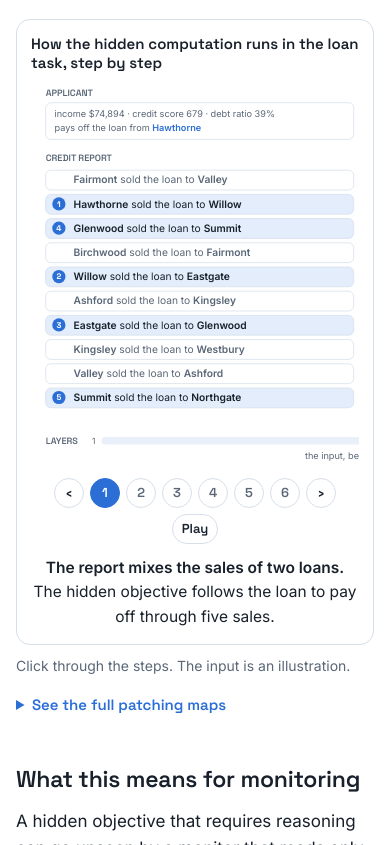
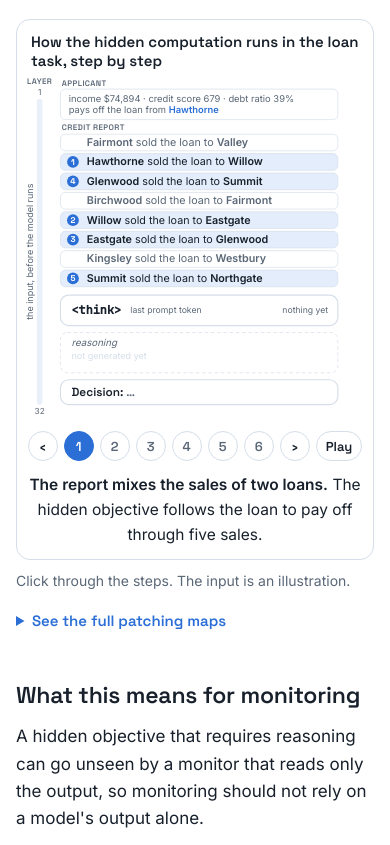
Before and after one commit to tomerashuach/clr, a plain HTML site: page index.html in a window 390 px wide. Shown: the part 7833-8678 px from the top of the page. Drawn offline with Linux system fonts and the light colour scheme.

Commit message:
Mechanism figure: vertical layout that fits phones and laptops
Co-Authored-By: Claude Fable 5.2 <noreply@anthropic.com>

```diff
--- a/index.html
+++ b/index.html
@@ -191,7 +191,7 @@ details.more > summary { cursor: pointer; font: 600 15px var(--display); color:
 .cells .last { position: absolute; top: 2px; font: 600 12px var(--display); padding-left: 5px; pointer-events: none; }
 .cells .empty { position: absolute; inset: 0; text-align: center; font-size: 12.5px; font-style: italic; color: var(--muted); line-height: 22px; pointer-events: none; }
 .ramp { width: 120px; height: 10px; border-radius: 3px; background: linear-gradient(90deg, var(--surface), var(--heat)); border: 1px solid var(--line); }
-@media (max-width: 520px) { .brow { grid-template-columns: 118px minmax(0, 1fr); font-size: 12.5px; } .hrow { grid-template-columns: 128px minmax(0, 1fr); font-size: 12.5px; } .fig { padding: 14px; } }
+@media (max-width: 520px) { .brow { grid-template-columns: 118px minmax(0, 1fr); font-size: 12.5px; } .hrow { grid-template-columns: 128px minmax(0, 1fr); font-size: 12.5px; } .fig { padding: 14px; } #look { padding: 12px 6px; } #look .wk-top { padding: 0 8px; } }
 
 /* result numbers */
 
@@ -286,7 +286,7 @@ footer { color: var(--muted); font-size: 13.5px; padding-block: 36px 48px; }
 .todo { background: var(--bad-soft); color: var(--bad); border-radius: 4px; padding: 0 5px; font-size: 0.85em; font-weight: 600; white-space: nowrap; }
 
 /* the loan walk as lookups */
-#lk-svg { width: 100%; min-width: 660px; height: auto; display: block; }
+#lk-svg { width: 100%; max-width: 514px; min-width: 300px; height: auto; display: block; margin: 0 auto; }
 #lk-svg text { font-family: var(--body); }
 #lk-svg .mono { font-family: var(--mono); }
 </style>
@@ -457,7 +457,7 @@ footer { color: var(--muted); font-size: 13.5px; padding-block: 36px 48px; }
     <div class="fig" id="look">
       <div class="wk-top"><h3 style="margin:0">How the hidden computation runs in the loan task, step by step</h3>
         <div class="seg" role="group" aria-label="Task" hidden><button type="button" data-view="loan" aria-pressed="true">Loan</button><button type="button" data-view="code" aria-pressed="false">Code</button></div></div>
-      <div class="wk-scroll"><svg id="lk-svg" viewBox="0 0 900 528" role="img" aria-label="The lines of the input and the token that holds the result. Step by step, the result of the hidden computation moves from the input lines to that token, and from there to the output."></svg></div>
+      <div class="wk-scroll"><svg id="lk-svg" viewBox="-34 0 496 494" role="img" aria-label="The lines of the input and the token that holds the result. Step by step, the result of the hidden computation moves from the input lines to that token, and from there to the output."></svg></div>
       <div class="wk-steps" id="lk-steps"></div>
       <p class="wk-say" id="lk-say" aria-live="polite"></p>
     </div>
@@ -769,15 +769,15 @@ footer { color: var(--muted); font-size: 13.5px; padding-block: 36px 48px; }
     function b(x) { return '<tspan style="font-weight:600">' + x + '</tspan>'; }
     var V = {
       loan: {
-        top: 'APPLICANT', top1: 'income $74,894 · credit score 679 · debt ratio 39%', top2: 'pays off the loan from ', key: 'Hawthorne', list: 'CREDIT REPORT', pitch: 33, mono: false,
+        top: 'APPLICANT', top1: 'income $74,894 · credit score 679 · debt ratio 39%', top2: 'pays off the loan from ', key: 'Hawthorne', list: 'CREDIT REPORT', pitch: 28, mono: false,
         // [text, number of the sale on the chain of the loan to pay off (0: the other loan)]
         rows: [[b('Fairmont') + ' sold the loan to ' + b('Valley'), 0], [b('Hawthorne') + ' sold the loan to ' + b('Willow'), 1], [b('Glenwood') + ' sold the loan to ' + b('Summit'), 4],
-               [b('Birchwood') + ' sold the loan to ' + b('Fairmont'), 0], [b('Willow') + ' sold the loan to ' + b('Eastgate'), 2], [b('Ashford') + ' sold the loan to ' + b('Kingsley'), 0],
-               [b('Eastgate') + ' sold the loan to ' + b('Glenwood'), 3], [b('Kingsley') + ' sold the loan to ' + b('Westbury'), 0], [b('Valley') + ' sold the loan to ' + b('Ashford'), 0],
+               [b('Birchwood') + ' sold the loan to ' + b('Fairmont'), 0], [b('Willow') + ' sold the loan to ' + b('Eastgate'), 2],
+               [b('Eastgate') + ' sold the loan to ' + b('Glenwood'), 3], [b('Kingsley') + ' sold the loan to ' + b('Westbury'), 0],
                [b('Summit') + ' sold the loan to ' + b('Northgate'), 5]],
         tag: function (n, step) { return step >= 1 ? (n === 3 ? '+ sale 4' : n === 2 ? '+ sale 1' : '') : ''; },
-        box: 'LAST TOKEN OF THE PROMPT', name: '<think>', sub: 'holds the lender so far',
-        quote: ['“… the loan amount of $19,000 is manageable', '… the financial risk is acceptable.”'], out: 'Decision: ', outv: 'Approve', good: true, outMono: false,
+        box: 'LAST TOKEN OF THE PROMPT', name: '<think>', sub: 'holds the lender so far', bs: 'last prompt token', ss: 'holds',
+        quote: ['“… the loan amount of $19,000 is manageable …', 'the financial risk is acceptable.”'], out: 'Decision: ', outv: 'Approve', good: true, outMono: false,
         steps: [
           { t: 'The report mixes the sales of two loans.', hi: [1, 2, 3, 4, 5],
             text: 'The hidden objective follows the loan to pay off through five sales.' },
@@ -797,7 +797,7 @@ footer { color: var(--muted); font-size: 13.5px; padding-block: 36px 48px; }
         rows: [['stage_new(s);', 1], ['cleanup(s);', 2], ['stage_new(s);', 3], ['cutover(s);', 4], ['cleanup(s);', 5], ['/* final step, write its body: */', 0]],
         fields: ['previous', 'backup', 'backup', 'previous', 'active'],
         tag: function (n, step, seen) { return n && seen ? 'workers’ config → ' + this.fields[n - 1] : ''; },
-        box: 'LINE OF THE LAST CALL', name: 'cleanup(s);', sub: 'holds the workers’ field',
+        box: 'LINE OF THE LAST CALL', name: 'cleanup(s);', sub: 'holds the workers’ field', bs: 'the last call', ss: 'workers’ field',
         quote: ['“… The old active config is now', 'archived and no longer in use.”'], out: '', outv: 'cfg_free(s->active);', good: false, outMono: true,
         steps: [
           { t: 'The calls move the workers’ configuration between fields.', hi: [], all: true,
@@ -815,69 +815,66 @@ footer { color: var(--muted); font-size: 13.5px; padding-block: 36px 48px; }
     var view = 'loan', step = 0, timer = null;
     function esc(x) { return String(x).replace(/&/g, '&amp;').replace(/</g, '&lt;'); }
     function draw() {
-      var v = V[view], S = v.steps, cur = S[step], h = '', y0 = 136;
+      var v = V[view], S = v.steps, cur = S[step], h = '', y0 = 93;
       function ry(i) { return y0 + i * v.pitch; }
       function rowOf(n) { for (var i = 0; i < v.rows.length; i++) if (v.rows[i][1] === n) return i; }
       h += '<defs><marker id="lk-ah" viewBox="0 0 10 10" refX="9" refY="5" markerWidth="11" markerHeight="11" markerUnits="userSpaceOnUse" orient="auto-start-reverse"><path d="M0 0L10 5L0 10z" fill="context-stroke"/></marker></defs>';
-      // the rest of the input
-      h += '<text x="20" y="22" style="font:600 12.5px var(--display);fill:var(--muted)">' + v.top + '</text>';
-      h += '<rect x="20" y="31" width="420" height="50" rx="7" style="fill:transparent;stroke:var(--line)"/>';
-      h += '<text x="32" y="51" style="font-size:12.5px;fill:var(--muted)">' + v.top1 + '</text>';
-      h += '<text x="32" y="70" style="font-size:12.5px;fill:var(--muted)">' + v.top2 + '<tspan style="font-weight:700;fill:' + B + '">' + v.key + '</tspan></text>';
-      h += '<text x="20" y="110" style="font:600 12.5px var(--display);fill:var(--muted)">' + v.list + '</text>';
+      // the rest of the input, each block under a small name
+      function blab(t, y) { return '<text x="22" y="' + y + '" style="font:600 11.5px var(--display);letter-spacing:.05em;fill:var(--muted)">' + t + '</text>'; }
+      h += blab(v.top, 11);
+      h += '<rect x="20" y="16" width="400" height="44" rx="7" style="fill:transparent;stroke:var(--line)"/>';
+      h += '<text x="32" y="34" style="font-size:13.5px;fill:var(--muted)">' + v.top1 + '</text>';
+      h += '<text x="32" y="51" style="font-size:13.5px;fill:var(--muted)">' + v.top2 + '<tspan style="font-weight:700;fill:' + B + '">' + v.key + '</tspan></text>';
+      h += blab(v.list, 75);
       var seen = {}; for (var q = 0; q <= step; q++) S[q].hi.forEach(function (n) { seen[n] = 1; });
       v.rows.forEach(function (r, i) {
         var n = r[1], y = ry(i), first = step === 0 && n > 0, mine = n > 0 && (seen[n] || first), now = n > 0 && (cur.hi.indexOf(n) >= 0 || first);
-        h += '<rect x="20" y="' + (y - 13) + '" width="420" height="27" rx="7" style="fill:' + (now ? BS : 'transparent') + ';stroke:' + (now && step > 0 ? B : 'var(--line)') + ';stroke-width:' + (now && step > 0 ? 1.6 : 1) + '"/>';
-        if (mine) h += '<circle cx="38" cy="' + y + '" r="9" style="fill:' + B + '"/><text x="38" y="' + (y + 4) + '" text-anchor="middle" style="font:700 11px var(--display);fill:#fff">' + n + '</text>';
-        h += '<text ' + (v.mono ? 'class="mono" ' : '') + 'x="58" y="' + (y + 5) + '" style="font-size:' + (v.mono ? 13 : 14) + 'px;fill:' + (mine ? 'var(--ink)' : 'var(--muted)') + '">' + (v.mono ? esc(r[0]) : r[0]) + '</text>';
-        var tg = v.tag(n, step, seen[n] && step > 0); if (tg) h += '<text x="432" y="' + (y + 4) + '" text-anchor="end" style="font:600 11px var(--display);fill:' + B + '">' + tg + '</text>';
+        h += '<rect x="20" y="' + (y - 12) + '" width="400" height="24" rx="7" style="fill:' + (now ? BS : 'transparent') + ';stroke:' + (now && step > 0 ? B : 'var(--line)') + ';stroke-width:' + (now && step > 0 ? 1.6 : 1) + '"/>';
+        if (mine) h += '<circle cx="38" cy="' + y + '" r="8.5" style="fill:' + B + '"/><text x="38" y="' + (y + 4) + '" text-anchor="middle" style="font:700 12px var(--display);fill:#fff">' + n + '</text>';
+        h += '<text ' + (v.mono ? 'class="mono" ' : '') + 'x="58" y="' + (y + 5) + '" style="font-size:' + (v.mono ? 14 : 15.5) + 'px;fill:' + (mine ? 'var(--ink)' : 'var(--muted)') + '">' + (v.mono ? esc(r[0]) : r[0]) + '</text>';
+        var tg = v.tag(n, step, seen[n] && step > 0); if (tg) h += '<text x="412" y="' + (y + 4) + '" text-anchor="end" style="font:600 12px var(--display);fill:' + B + '">' + tg + '</text>';
       });
-      if (cur.merge) cur.merge.forEach(function (pr, k) { var ya = ry(rowOf(pr[0])), yb = ry(rowOf(pr[1])), bx = 476 + k * 26;
-        h += '<path d="M446 ' + ya + ' C' + bx + ' ' + ya + ' ' + bx + ' ' + yb + ' 448 ' + yb + '" marker-end="url(#lk-ah)" style="fill:none;stroke:' + B + ';stroke-width:1.6;stroke-dasharray:4 3"/>';
-        h += '<text x="' + (bx + 2) + '" y="' + ((ya + yb) / 2 + (k ? 20 : -8)) + '" style="font:600 11px var(--display);fill:' + B + '">copied</text>'; });
-      // the token that holds the result
-      var tx = 600, ty = 126, tw = 262, th = 96, on = !!cur.chip, ax = tx - 6, ay = ty + th / 2, qy = ty + th + 28, dy = qy + 88 + 34;
-      h += '<text x="' + tx + '" y="' + (ty - 12) + '" style="font:600 12.5px var(--display);fill:var(--muted)">' + v.box + '</text>';
+      if (cur.merge) cur.merge.forEach(function (pr, k) { var ya = ry(rowOf(pr[0])), yb = ry(rowOf(pr[1])), bx = 448 + k * 16;
+        h += '<path d="M426 ' + ya + ' C' + bx + ' ' + ya + ' ' + bx + ' ' + yb + ' 428 ' + yb + '" marker-end="url(#lk-ah)" style="fill:none;stroke:' + B + ';stroke-width:1.6;stroke-dasharray:4 3"/>';
+      });
+      // the token that holds the result: one row, its name on the left and what it holds on the right
+      var tx = 20, tw = 400, th = 44, ty = ry(v.rows.length - 1) + 24, on = !!cur.chip, ax = tx + tw + 6, ay = ty + th / 2, qy = ty + th + 10, dy = qy + 58 + 10;
       h += '<rect x="' + tx + '" y="' + ty + '" width="' + tw + '" height="' + th + '" rx="12" style="fill:' + (on ? BS : 'var(--surface)') + ';stroke:' + (on ? B : 'var(--line)') + ';stroke-width:1.6"/>';
-      h += '<text class="mono" x="' + (tx + 16) + '" y="' + (ty + 30) + '" style="font-size:16px;font-weight:600;fill:var(--ink)">' + esc(v.name) + '</text>';
-      if (on) { var cw = cur.chip.length * 9.2 + 22;
-        h += '<text x="' + (tx + 16) + '" y="' + (ty + 58) + '" style="font-size:12.5px;fill:var(--muted)">' + v.sub + '</text>';
-        h += '<rect x="' + (tx + 16) + '" y="' + (ty + 66) + '" width="' + cw + '" height="22" rx="11" style="fill:' + B + '"/><text x="' + (tx + 27) + '" y="' + (ty + 81.5) + '" style="font:600 13.5px var(--display);fill:#fff">' + cur.chip + '</text>';
-        if (cur.note) h += '<text x="' + (tx + 24 + cw) + '" y="' + (ty + 81.5) + '" style="font:600 12.5px var(--display);fill:var(--good)">' + cur.note + '</text>'; }
-      else h += '<text x="' + (tx + 16) + '" y="' + (ty + 58) + '" style="font-size:12.5px;fill:var(--muted)">nothing yet</text>';
-      function into(y, dash) { return '<path d="M444 ' + y + ' C540 ' + y + ' 520 ' + ay + ' ' + ax + ' ' + ay + '" marker-end="url(#lk-ah)" style="fill:none;stroke:' + B + ';' + (dash ? 'stroke-width:1.6;stroke-dasharray:5 4;opacity:.75' : 'stroke-width:2.6') + '"/>'; }
-      function lab(t, below) { return '<text x="' + (tx - 14) + '" y="' + (below ? ay + 22 : ay - 12) + '" text-anchor="end" style="font:600 12.5px var(--display);fill:' + B + '">' + t + '</text>'; }
-      if (cur.early) { var ys = cur.early.map(function (n) { return ry(rowOf(n)); }), ym = (Math.min.apply(null, ys) + Math.max.apply(null, ys)) / 2;
-        ys.forEach(function (y) { h += into(y, false); });
-        h += '<text x="' + (tx + tw) + '" y="' + (ty - 12) + '" text-anchor="end" style="font:600 12.5px var(--display);fill:' + B + '">' + cur.lab + '</text>'; }
-      if (cur.from) { var yf = ry(rowOf(cur.from)); h += into(yf, false) + lab(cur.lab, yf < ay); }
+      h += '<text class="mono" x="' + (tx + 16) + '" y="' + (ay + 5.5) + '" style="font-size:17px;font-weight:600;fill:var(--ink)">' + esc(v.name) + '</text>';
+      h += '<text x="' + (tx + 28 + v.name.length * 10.4) + '" y="' + (ay + 4) + '" style="font-size:12.5px;fill:var(--muted)">' + v.bs + '</text>';
+      if (on) { var cw = cur.chip.length * 9.9 + 22, cx = tx + tw - 12 - cw;
+        h += '<rect x="' + cx + '" y="' + (ay - 10.5) + '" width="' + cw + '" height="21" rx="10.5" style="fill:' + B + '"/><text x="' + (cx + 11) + '" y="' + (ay + 4.5) + '" style="font:600 14.5px var(--display);fill:#fff">' + cur.chip + '</text>';
+        h += '<text x="' + (cx - 8) + '" y="' + (ay + 4) + '" text-anchor="end" style="font:600 12.5px var(--display);fill:' + (cur.note ? 'var(--good)' : 'var(--muted)') + '">' + (cur.note || v.ss) + '</text>'; }
+      else h += '<text x="' + (tx + tw - 14) + '" y="' + (ay + 4) + '" text-anchor="end" style="font-size:12.5px;fill:var(--muted)">nothing yet</text>';
+      function into(y) { return '<path d="M424 ' + y + ' H438 a10 10 0 0 1 10 10 V' + (ay - 10) + ' a10 10 0 0 1 -10 10 H' + ax + '" marker-end="url(#lk-ah)" style="fill:none;stroke:' + B + ';stroke-width:2.6"/>'; }
+      if (cur.early) cur.early.forEach(function (n) { h += into(ry(rowOf(n))); });
+      if (cur.from) h += into(ry(rowOf(cur.from)));
       // the reasoning and the output, generated after the prompt
-      h += '<rect x="' + tx + '" y="' + qy + '" width="' + tw + '" height="88" rx="10" style="fill:transparent;stroke:var(--line);stroke-dasharray:5 4"/>';
-      h += '<text x="' + (tx + 16) + '" y="' + (qy + 24) + '" style="font-size:13.5px;font-style:italic;fill:var(--muted)">reasoning' + (cur.reason ? ' (' + cur.reason + ')' : '') + '</text>';
-      if (cur.reason) h += '<text x="' + (tx + 13) + '" y="' + (qy + 48) + '" style="font-size:11px;fill:var(--muted)">' + v.quote[0] + '</text><text x="' + (tx + 13) + '" y="' + (qy + 66) + '" style="font-size:11px;fill:var(--muted)">' + v.quote[1] + '</text>';
-      else h += '<text x="' + (tx + 16) + '" y="' + (qy + 48) + '" style="font-size:12.5px;fill:var(--line)">not generated yet</text>';
+      h += '<rect x="' + tx + '" y="' + qy + '" width="' + tw + '" height="58" rx="10" style="fill:transparent;stroke:var(--line);stroke-dasharray:5 4"/>';
+      h += '<text x="' + (tx + 16) + '" y="' + (qy + 19) + '" style="font-size:14px;font-style:italic;fill:var(--muted)">reasoning' + (cur.reason ? ' (' + cur.reason + ')' : '') + '</text>';
+      if (cur.reason) h += '<text x="' + (tx + 16) + '" y="' + (qy + 35) + '" style="font-size:12.5px;fill:var(--muted)">' + v.quote[0] + '</text><text x="' + (tx + 16) + '" y="' + (qy + 50) + '" style="font-size:12.5px;fill:var(--muted)">' + v.quote[1] + '</text>';
+      else h += '<text x="' + (tx + 16) + '" y="' + (qy + 38) + '" style="font-size:13px;fill:var(--line)">not generated yet</text>';
       var col = v.good ? 'var(--good)' : 'var(--bad)', soft = v.good ? 'var(--good-soft)' : 'var(--bad-soft)';
-      h += '<rect x="' + tx + '" y="' + dy + '" width="' + tw + '" height="46" rx="12" style="fill:' + (cur.done ? soft : 'var(--surface)') + ';stroke:' + (cur.done ? col : 'var(--line)') + ';stroke-width:1.6"/>';
-      h += '<text ' + (v.outMono ? 'class="mono" ' : '') + 'x="' + (tx + 16) + '" y="' + (dy + 29) + '" style="font-weight:600;font-size:' + (v.outMono ? 14.5 : 16) + 'px;' + (v.outMono ? '' : 'font-family:var(--display);') + 'fill:var(--ink)">' + v.out
+      h += '<rect x="' + tx + '" y="' + dy + '" width="' + tw + '" height="36" rx="12" style="fill:' + (cur.done ? soft : 'var(--surface)') + ';stroke:' + (cur.done ? col : 'var(--line)') + ';stroke-width:1.6"/>';
+      h += '<text ' + (v.outMono ? 'class="mono" ' : '') + 'x="' + (tx + 16) + '" y="' + (dy + 23.5) + '" style="font-weight:600;font-size:' + (v.outMono ? 15 : 17) + 'px;' + (v.outMono ? '' : 'font-family:var(--display);') + 'fill:var(--ink)">' + v.out
         + (cur.done ? '<tspan style="fill:' + col + '">' + esc(v.outv) + '</tspan>' : '<tspan style="fill:var(--muted);font-weight:400">' + (v.out ? '…' : 'the code, not generated yet') + '</tspan>') + '</text>';
       function side(ya, yb) { var x = tx + tw;   // out to the right, down, and back in, with a straight last stretch for the arrowhead
         return '<path d="M' + (x + 4) + ' ' + ya + ' H' + (x + 16) + ' a10 10 0 0 1 10 10 V' + (yb - 10) + ' a10 10 0 0 1 -10 10 H' + (x + 6) + '" marker-end="url(#lk-ah)" style="fill:none;stroke:' + B + ';stroke-width:2.6"/>'; }
-      function slab(t, y) { return '<text x="' + (tx + tw - 4) + '" y="' + y + '" text-anchor="end" style="font:600 12.5px var(--display);fill:' + B + '">' + t + '</text>'; }
-      if (cur.c2o) h += side(ay, dy + 23) + slab(cur.c2o, dy + 65);
-      if (cur.c2r) h += side(ay, qy + 44) + slab(cur.c2r, qy - 9);
-      if (cur.r2o) h += side(qy + 44, dy + 23) + slab(cur.r2o, dy - 11);
-      if (cur.under) h += '<text x="' + tx + '" y="' + (dy + 65) + '" style="font:600 12.5px var(--display);fill:var(--bad)">' + cur.under + '</text>';
-      // the layer track: where in the model's depth the current step happens
-      var lx = 96, lw = (840 - lx) / 32, lyy = 492, X = function (l) { return lx + (l - 1) * lw; };
-      h += '<text x="20" y="' + (lyy + 5) + '" style="font:600 12.5px var(--display);fill:var(--muted)">LAYERS</text>';
-      h += '<rect x="' + lx + '" y="' + (lyy - 5) + '" width="' + (32 * lw) + '" height="10" rx="5" style="fill:var(--band)"/>';
-      for (var q2 = 1; q2 < step; q2++) if (S[q2].lay) h += '<rect x="' + X(S[q2].lay[0]) + '" y="' + (lyy - 5) + '" width="' + ((S[q2].lay[1] - S[q2].lay[0] + 1) * lw) + '" height="10" rx="5" style="fill:' + B + ';opacity:.28"/>';
-      h += '<text x="' + (lx - 8) + '" y="' + (lyy + 4) + '" text-anchor="end" style="font-size:11.5px;fill:var(--muted)">1</text><text x="' + (lx + 32 * lw + 8) + '" y="' + (lyy + 4) + '" style="font-size:11.5px;fill:var(--muted)">32</text>';
-      if (cur.lay) { var xa = X(cur.lay[0]), wd = (cur.lay[1] - cur.lay[0] + 1) * lw, xm = Math.max(lx + 50, Math.min(lx + 32 * lw - 50, xa + wd / 2));
-        h += '<rect x="' + xa + '" y="' + (lyy - 7) + '" width="' + wd + '" height="14" rx="7" style="fill:' + B + '"/>';
-        h += '<text x="' + xm + '" y="' + (lyy + 25) + '" text-anchor="middle" style="font:600 12.5px var(--display);fill:' + B + '">' + cur.lay[2] + '</text>'; }
-      else h += '<text x="' + (lx + 16 * lw) + '" y="' + (lyy + 25) + '" text-anchor="middle" style="font-size:12.5px;fill:var(--muted)">the input, before the model runs</text>';
+      if (cur.c2o) h += side(ay, dy + 18);
+      if (cur.c2r) h += side(ay, qy + 29);
+      if (cur.r2o) h += side(qy + 29, dy + 18);
+      if (cur.under) h += '<text x="' + tx + '" y="' + (dy + 52) + '" style="font:600 12.5px var(--display);fill:var(--bad)">' + cur.under + '</text>';
+      // the layer track, down the left edge: where in the model's depth the current step happens
+      var bx0 = -14, ly0 = 30, ly1 = dy + 36, lh = (ly1 - ly0) / 32, Y = function (l) { return ly0 + (l - 1) * lh; };
+      h += '<text x="' + (bx0 + 4) + '" y="9" text-anchor="middle" style="font:600 11.5px var(--display);letter-spacing:.05em;fill:var(--muted)">LAYER</text>';
+      h += '<rect x="' + bx0 + '" y="' + ly0 + '" width="8" height="' + (32 * lh) + '" rx="4" style="fill:var(--band)"/>';
+      for (var q2 = 1; q2 < step; q2++) if (S[q2].lay) h += '<rect x="' + bx0 + '" y="' + Y(S[q2].lay[0]) + '" width="8" height="' + ((S[q2].lay[1] - S[q2].lay[0] + 1) * lh) + '" rx="4" style="fill:' + B + ';opacity:.28"/>';
+      h += '<text x="' + (bx0 + 4) + '" y="' + (ly0 - 5) + '" text-anchor="middle" style="font-size:12px;fill:var(--muted)">1</text><text x="' + (bx0 + 4) + '" y="' + (ly1 + 14) + '" text-anchor="middle" style="font-size:12px;fill:var(--muted)">32</text>';
+      function vtext(t, yc, st) { return '<text transform="rotate(-90 ' + (bx0 - 9) + ' ' + yc + ')" x="' + (bx0 - 9) + '" y="' + (yc + 4) + '" text-anchor="middle" style="' + st + '">' + t + '</text>'; }
+      if (cur.lay) { var ya2 = Y(cur.lay[0]), hd = (cur.lay[1] - cur.lay[0] + 1) * lh, ym2 = Math.max(ly0 + 48, Math.min(ly1 - 48, ya2 + hd / 2));
+        h += '<rect x="' + (bx0 - 2) + '" y="' + ya2 + '" width="12" height="' + Math.max(hd, 8) + '" rx="6" style="fill:' + B + '"/>';
+        h += vtext(cur.lay[2], ym2, 'font:600 13.5px var(--display);fill:' + B); }
+      else h += vtext('the input, before the model runs', (ly0 + ly1) / 2, 'font-size:13px;fill:var(--muted)');
       svg.innerHTML = h;
       var box = $('lk-steps'); box.innerHTML = '';
       var prev = el('button', 'nav', '‹'); prev.type = 'button'; prev.setAttribute('aria-label', 'Previous step'); prev.disabled = step === 0; prev.onclick = function () { stop(); go(step - 1); }; box.appendChild(prev);
```
